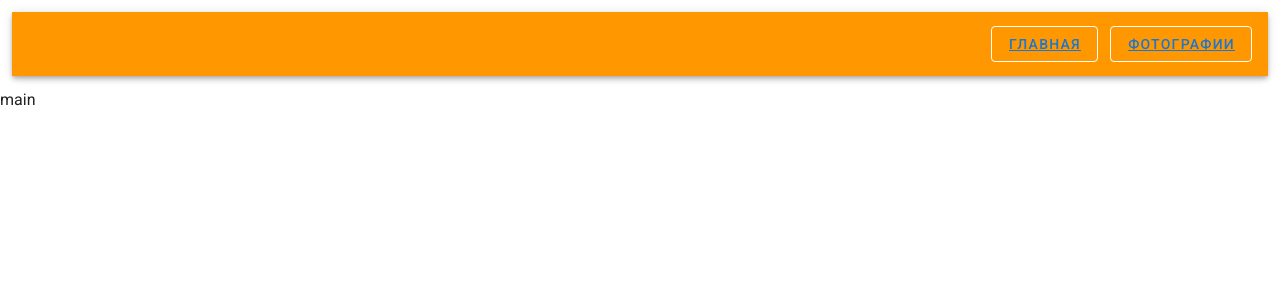
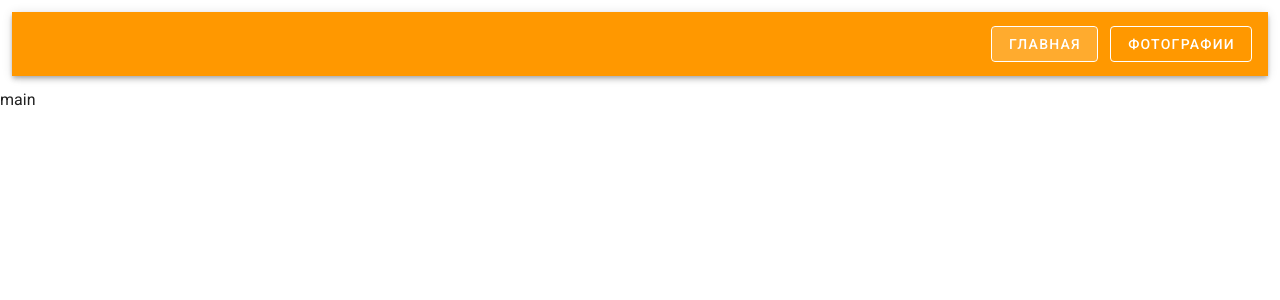
Before and after one commit to sedyukov/vue-vuex-vuetify-router, a Vue app: page / in a window 1280 px wide. Shown: the top 300 px of the page. Built offline with nearby package versions, Linux system fonts and the light colour scheme.

Commit message:
fix: links in v-btn

```diff
--- a/src/components/Navbar.vue
+++ b/src/components/Navbar.vue
@@ -5,11 +5,11 @@
           dark
       >
         <v-spacer></v-spacer>
-        <v-btn outlined class="ml-3">
-          <router-link to="/">Главная</router-link>
+        <v-btn to="/" outlined class="ml-3">
+          Главная
         </v-btn>
-        <v-btn outlined class="ml-3">
-          <router-link to="/photo">Фотографии</router-link>
+        <v-btn to="/photo" outlined class="ml-3">
+          Фотографии
         </v-btn>
       </v-app-bar>
     </v-container>
```
